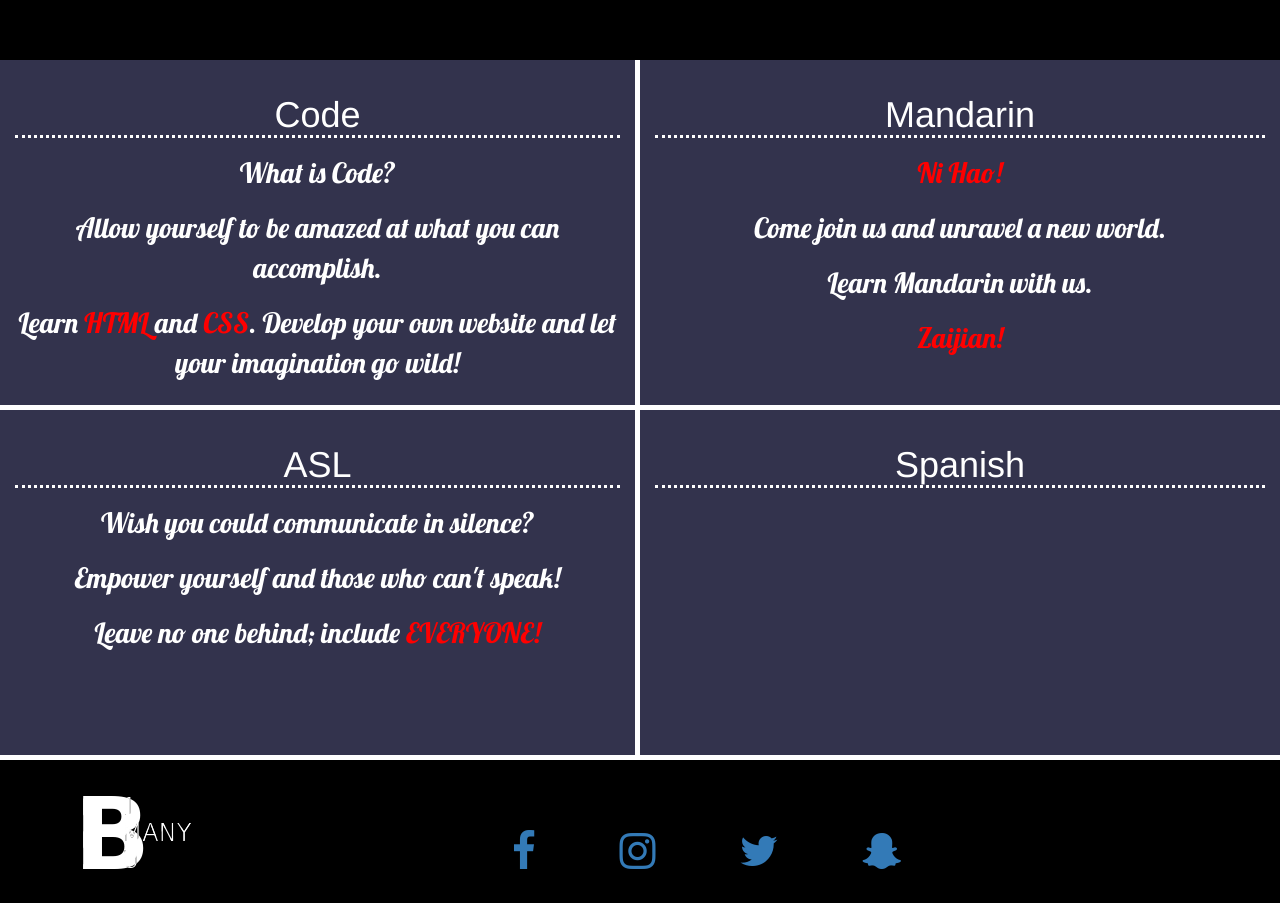
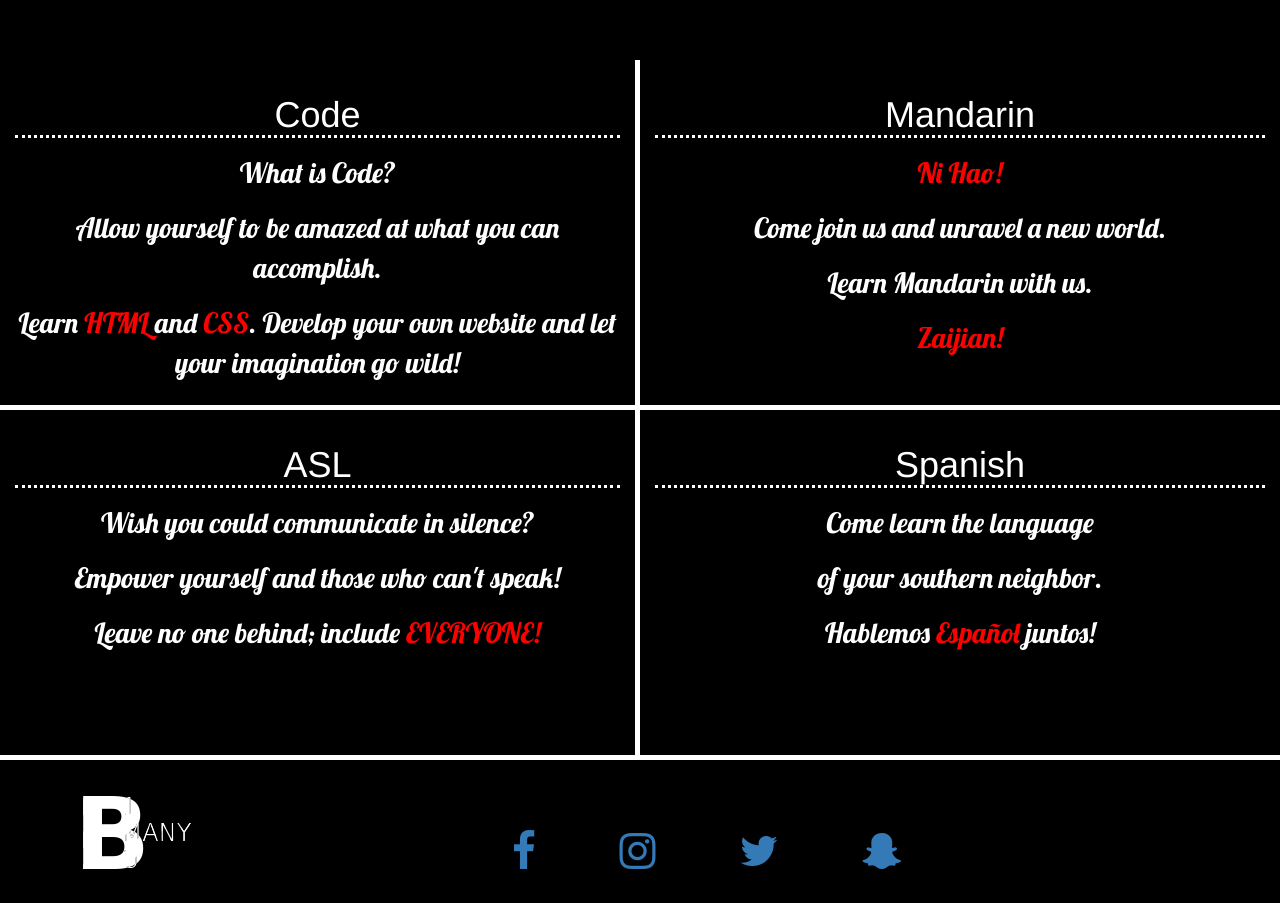
Before and after one commit to griseldaalvarez/language-for-all, a plain HTML site: page index.html in a window 1280 px wide. Shown: the part 740-1643 px from the top of the page. Drawn offline with nearby package versions, Linux system fonts and the light colour scheme; files whose address does not match are found by name; a web font is replaced by a local one.

Commit message:
added the spanish section text

```diff
--- a/css/styles.css
+++ b/css/styles.css
@@ -131,7 +131,7 @@ body{
 /* beginning of language classes */
 
 .languages{
-  background-color: #33334d;
+  background-color: #000;
   color: #fff;
   height: 350px;
   border-bottom: 5px solid #fff;
--- a/index.html
+++ b/index.html
@@ -137,6 +137,9 @@
           <span class="glyphicon glyphicon-calendar" aria-hidden="true"></span>
           </button> -->
         </h1>
+        <p>Come learn the language</p>
+        <p>of your southern neighbor.</p>
+        <p>Hablemos <span style="color:red">Espa&#241;ol</span> juntos!</p>
     </div>
   </div>
   </div>
```
